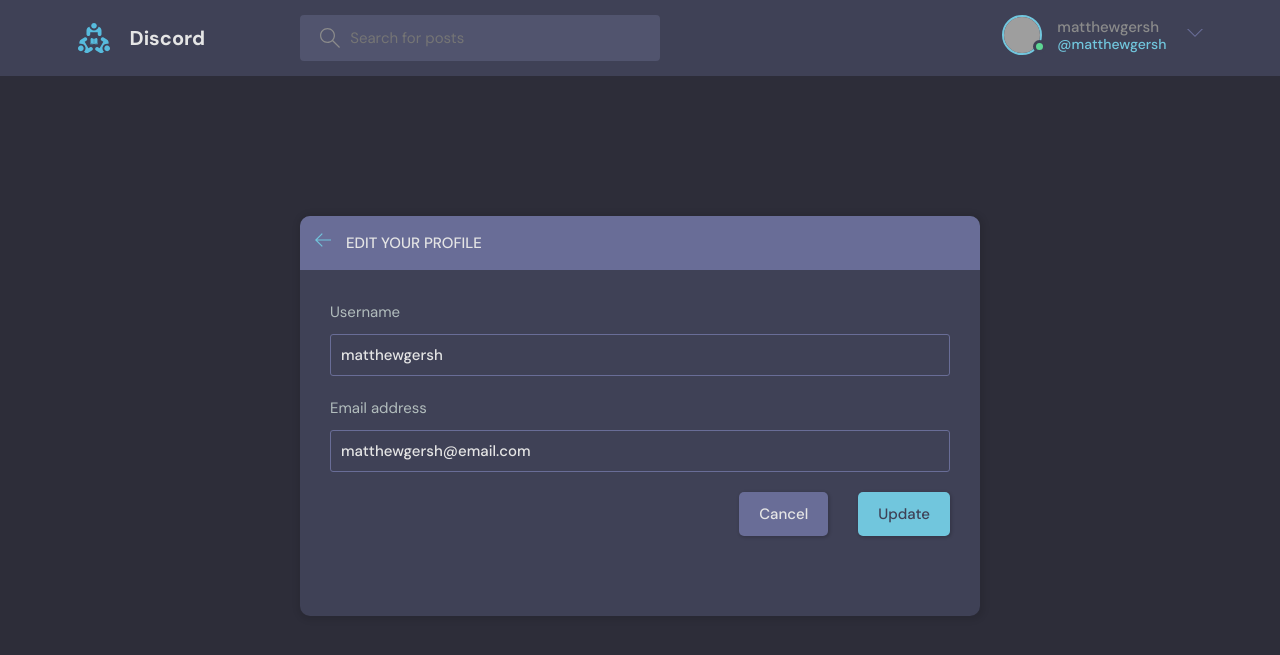
After one commit to mattygersh21/python-django-discord, a Django app: page /update-user/ in a window 1280 px wide. The commit adds this page. Shown: the top 655 px of the page. Run offline with Django 4.2, Linux system fonts and the light colour scheme; a user stored in the database is signed in; grey boxes are pictures that could not be loaded.

Commit message:
* Included theme edit-user file in the templates/base folder as update-user.html * Created UserForm form for user updates. * Included logic in views.py to process user updates. * Included conditional logic so that users may edit only their own profile information. * Updated navbar links so that user is directed to home.html or update-user.html when appropriate.

```diff
--- a/discord/base/forms.py
+++ b/discord/base/forms.py
@@ -1,8 +1,14 @@
 from django.forms import ModelForm
 from .models import Room
+from django.contrib.auth.models import User
 
 class RoomForm(ModelForm):
   class Meta:
     model = Room
     fields = '__all__'
     exclude = ['host', 'participants']
+
+class UserForm(ModelForm):
+  class Meta:
+    model = User
+    fields = ['username', 'email']
--- a/discord/base/templates/base/profile.html
+++ b/discord/base/templates/base/profile.html
@@ -18,7 +18,9 @@
         <div class="profile__info">
           <h3>{{user.username}}</h3>
           <p>@{{user.username}}</p>
-          <a href="edit-user.html" class="btn btn--main btn--pill">Edit Profile</a>
+          {% if request.user == user %}
+          <a href="{% url 'update-user' %}" class="btn btn--main btn--pill">Edit Profile</a>
+          {% endif %}
         </div>
         <div class="profile__about">
           <h3>About</h3>
--- /dev/null
+++ b/discord/base/templates/base/update-user.html
@@ -0,0 +1,41 @@
+{% extends 'main.html' %}
+
+{% block content %}
+<main class="update-account layout">
+    <div class="container">
+        <div class="layout__box">
+            <div class="layout__boxHeader">
+                <div class="layout__boxTitle">
+                    <a href="{% url 'home' %}">
+                        <svg version="1.1" xmlns="http://www.w3.org/2000/svg" width="32" height="32"
+                            viewBox="0 0 32 32">
+                            <title>arrow-left</title>
+                            <path
+                                d="M13.723 2.286l-13.723 13.714 13.719 13.714 1.616-1.611-10.96-10.96h27.625v-2.286h-27.625l10.965-10.965-1.616-1.607z">
+                            </path>
+                        </svg>
+                    </a>
+                    <h3>Edit your profile</h3>
+                </div>
+            </div>
+            <div class="layout__body">
+                <form class="form" action="" method="POST">
+                    {% csrf_token %}
+                    {% for field in form %}
+                    <div class="form__group">
+                        <label for="profile_pic">{{field.label}}</label>
+                        {{field}}
+                    </div>
+                    {% endfor %}
+
+                    <div class="form__action">
+                        <a class="btn btn--dark" href="index.html">Cancel</a>
+                        <button class="btn btn--main" type="submit">Update</button>
+                    </div>
+                </form>
+            </div>
+        </div>
+    </div>
+    </div>
+</main>
+{% endblock content %}
--- a/discord/base/urls.py
+++ b/discord/base/urls.py
@@ -14,5 +14,7 @@ urlpatterns = [
     path('create-room/', views.createRoom, name='create-room'),
     path('update-room/<str:pk>/', views.updateRoom, name='update-room'),
     path('delete-room/<str:pk>/', views.deleteRoom, name='delete-room'),
-    path('delete-message/<str:pk>', views.deleteMessage, name='delete-message'),
+    path('delete-message/<str:pk>/', views.deleteMessage, name='delete-message'),
+
+    path('update-user/', views.updateUser, name='update-user')
 ]
--- a/discord/base/views.py
+++ b/discord/base/views.py
@@ -7,7 +7,7 @@ from django.contrib.auth.models import User
 from django.contrib.auth import authenticate, login, logout
 from django.contrib.auth.forms import UserCreationForm
 from .models import Room, Topic, Message
-from .forms import RoomForm
+from .forms import RoomForm, UserForm
 
 # Create your views here.
 
@@ -181,3 +181,17 @@ def deleteMessage(request, pk):
         return redirect('room', pk=message.room.id)
 
     return render(request, 'base/delete.html', {'obj':message})
+
+@login_required(login_url='login')
+def updateUser(request):
+    user = request.user
+    form = UserForm(instance=user)
+
+    if request.method == 'POST':
+        form = UserForm(request.POST, instance=user)
+        if form.is_valid():
+            form.save()
+            return redirect('user-profile', pk=user.id)
+
+    context = {'form': form}
+    return render(request, 'base/update-user.html', context)
--- a/discord/templates/navbar.html
+++ b/discord/templates/navbar.html
@@ -1,10 +1,10 @@
 {% load static %}
 <header class="header header--loggedIn">
   <div class="container">
-    <astyles href="{% url 'home' %}" class="header__logo">
+    <a href="{% url 'home' %}" class="header__logo">
       <img src="{% static 'images/logo.svg' %}" />
       <h1>Discord</h1>
-    </astyles>
+    </a>
     <form class="header__search" method="GET" action="{% url 'home' %}">
       <label>
         <svg version="1.1" xmlns="http://www.w3.org/2000/svg" width="32" height="32" viewBox="0 0 32 32">
@@ -21,7 +21,7 @@
       <!-- Logged In -->
       {% if request.user.is_authenticated %}
       <div class="header__user">
-        <a href="profile.html">
+        <a href="{% url 'update-user' %}">
           <div class="avatar avatar--medium active">
             <img src="https://randomuser.me/api/portraits/men/37.jpg" />
           </div>
@@ -45,7 +45,7 @@
       {% endif %}
 
       <div class="dropdown-menu">
-        <a href="settings.html" class="dropdown-link"
+        <a href="{% url 'update-user' %}" class="dropdown-link"
           ><svg version="1.1" xmlns="http://www.w3.org/2000/svg" width="32" height="32" viewBox="0 0 32 32">
             <title>tools</title>
             <path
```
Also changed, not shown: discord/db.sqlite3.
